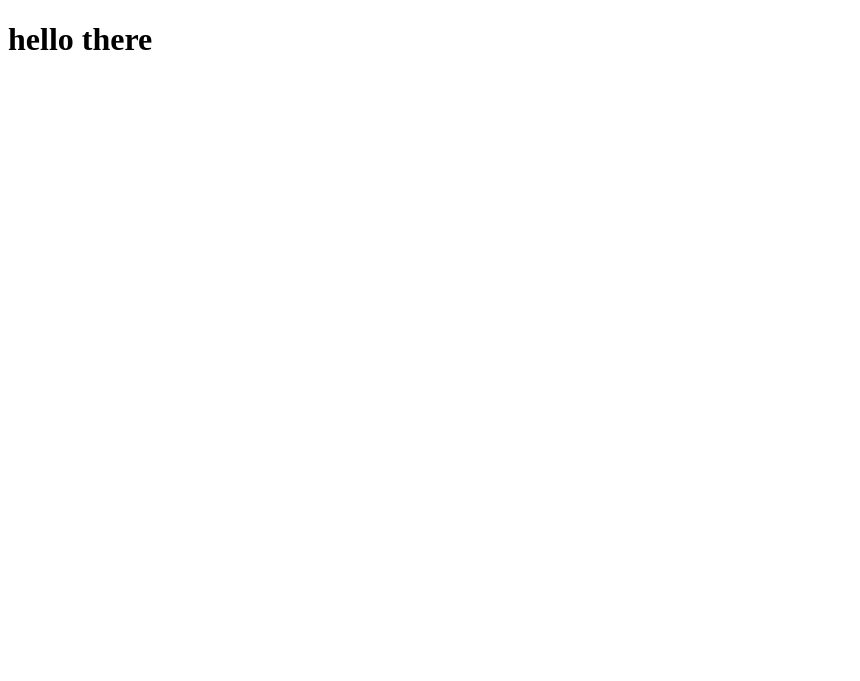
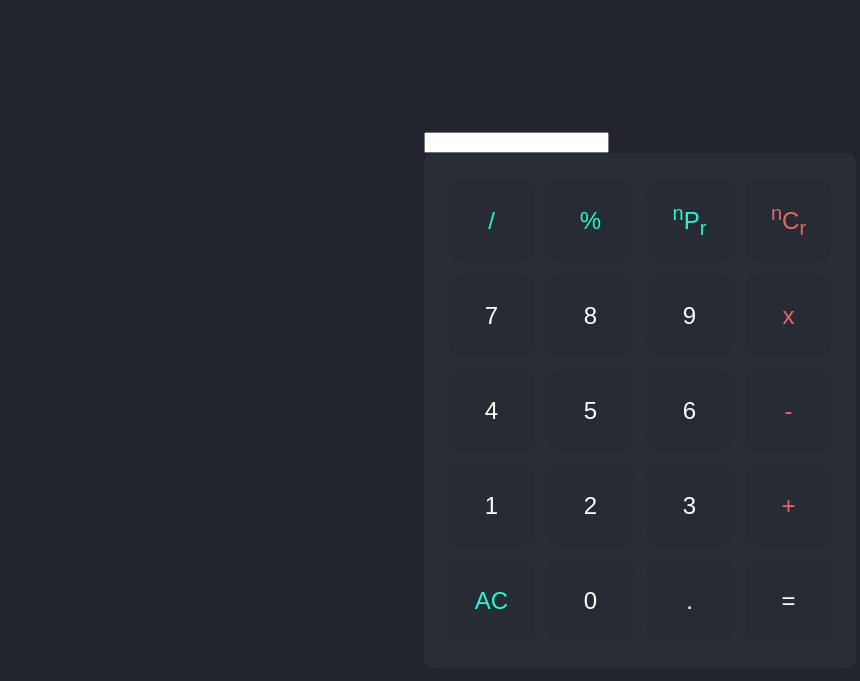
Before and after one commit to Yashl-Ammar/javascript-calculator, a plain HTML site: page Calculator/index.html in a window 1280 px wide. Shown: the whole page, without its empty margins (0-860 px from the left). Drawn offline with Linux system fonts and the light colour scheme.

Commit message:
basic-front-end
buttons and styles added

```diff
--- a/Calculator/index.html
+++ b/Calculator/index.html
@@ -5,8 +5,60 @@
     <meta http-equiv="X-UA-Compatible" content="IE=edge">
     <meta name="viewport" content="width=device-width, initial-scale=1.0">
     <title>Document</title>
+    <link rel="stylesheet" href="style.css">
+    <script src="index.js"></script>
 </head>
 <body>
-    <h1>hello there</h1>
+    <div class="center">
+        <input type="text" name="ResultTextField" id="ResultTextField">
+
+        <div class="color-div">
+            <div>
+
+                <button class="btn green-btn">/</button>
+                <button class="btn green-btn">%</button>
+                <button class="btn green-btn"><sup>n</sup>P<sub>r</sub></button>
+                <button class="btn red-btn"><sup>n</sup>C<sub>r</sub></button>
+            </div>
+
+            <div>
+                <button class="btn">7</button>
+                <button class="btn">8</button>
+                <button class="btn">9</button>
+                <button class="btn red-btn">x</button>
+            </div>
+            <div>
+                <button class="btn">4</button>
+                <button class="btn">5</button>
+                <button class="btn">6</button>
+                <button class="btn red-btn">-</button>
+            </div>
+            <div>
+                <button class="btn">1</button>
+                <button class="btn">2</button>
+                <button class="btn">3</button>
+                <button class="btn red-btn">+</button>
+
+            </div>
+            <div>
+                <button class="btn green-btn">AC</button>
+                <button class="btn">0</button>
+                <button class="btn">.</button>
+                <button class="btn">=</button>
+            </div>
+
+
+
+
+
+
+
+
+
+
+        </div>
+
+    </div>
+
 </body>
 </html>
--- a/Calculator/style.css
+++ b/Calculator/style.css
@@ -0,0 +1,46 @@
+body{
+    background-color: #22252D;
+}
+
+
+.center {
+    position: absolute;
+    left: 50%;
+    top: 50%;
+    transform: translate(-50%, -50%);
+    padding: 10px;
+}
+
+.btn{
+    width: 85px;
+    height: 85px;
+    color: white;
+    background-color: #272B33;
+    font-size: x-large;
+    border-radius: 15px;
+    margin: 5px;
+    border: 0;
+    font-weight: 500;
+}
+
+.btn:hover{
+    background-color: #36B36C;
+}
+
+.btn:active{
+    background-color: #851e3e;
+}
+
+.color-div{
+    padding: 20px;
+    border-radius: 10px;
+    background-color: #292D36;
+}
+
+.green-btn{
+    color: #26F7D1;
+}
+
+.red-btn{
+    color: #EB6666;
+}
```
